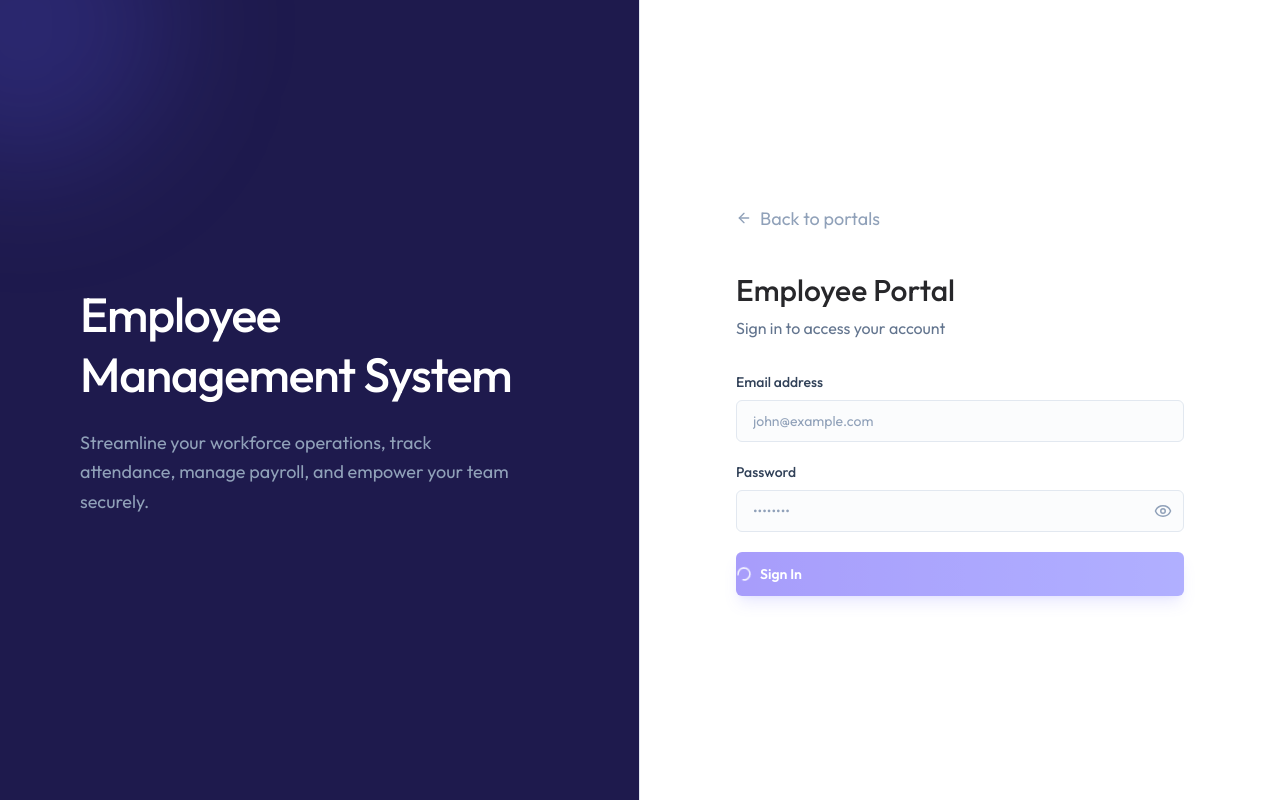
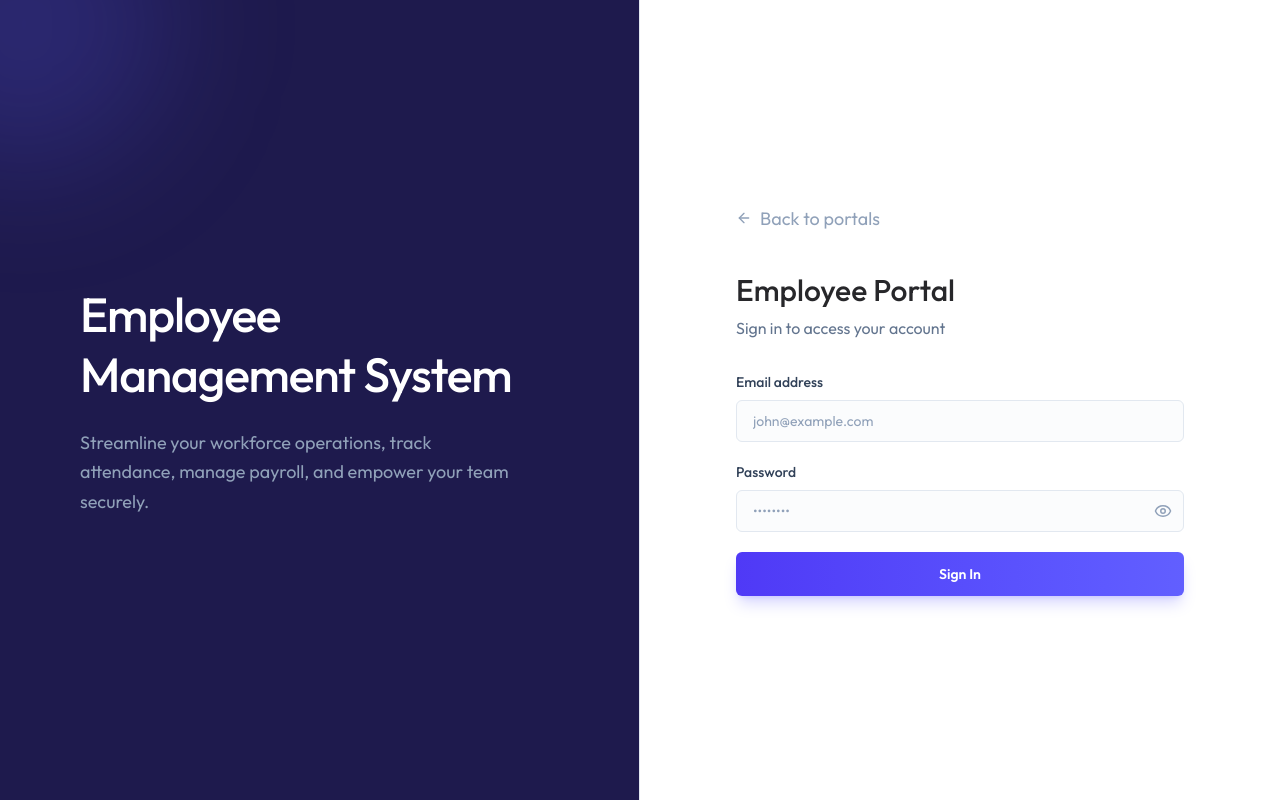
Before and after one commit to limon43633/EMS-Project-client, a React (Vite) app: page /login/employee in a window 1280 px wide. Built offline with nearby package versions, Linux system fonts and the light colour scheme.

Commit message:
changed login form

```diff
--- a/src/components/LoginForm.jsx
+++ b/src/components/LoginForm.jsx
@@ -9,11 +9,19 @@ const LoginForm = ({role, title, subtitle}) => {
     const [password, setPassword] = useState('');
     const [showPassword, setShowPassword] = useState(false);
     const [error, setError] = useState('');
-    const [loading, setLoading] = useState(true);
+    const [loading, setLoading] = useState(false);
 
     const handleSubmit = async (e) => {
         e.preventDefault();
-
+        setLoading(true);
+        setError('');
+        try {
+            // your login logic here
+        } catch (err) {
+            setError('Invalid email or password. Please try again.');
+        } finally {
+            setLoading(false);
+        }
     }
 
     return (
@@ -40,14 +48,19 @@ const LoginForm = ({role, title, subtitle}) => {
                     </div>
                 )}
 
-
                 <form className='space-y-5' onSubmit={handleSubmit}>
 
                     <div>
                         <label className='block text-sm font-medium text-slate-700 mb-2'>
                             Email address
                         </label>
-                        <input type='email' value={email} onChange={(e) => setEmail(e.target.value)} required placeholder='john@example.com'/>
+                        <input
+                            type='email'
+                            value={email}
+                            onChange={(e) => setEmail(e.target.value)}
+                            required
+                            placeholder='john@example.com'
+                        />
                     </div>
 
                     <div>
@@ -55,16 +68,29 @@ const LoginForm = ({role, title, subtitle}) => {
                             Password
                         </label>
                         <div className='relative'>
-                            <input type={showPassword ? 'text' : 'password'} onChange={(e) => setPassword(e.target.value)} required className='pr-11' placeholder='••••••••'/>
-
-                            <button type='button' className='absolute right-3 top-1/2 -translate-y-1/2 text-slate-400' onClick={()=> setShowPassword(!showPassword)}>
+                            <input
+                                type={showPassword ? 'text' : 'password'}
+                                value={password}
+                                onChange={(e) => setPassword(e.target.value)}
+                                required
+                                className='pr-11'
+                                placeholder='••••••••'
+                            />
+                            <button
+                                type='button'
+                                className='absolute right-3 top-1/2 -translate-y-1/2 text-slate-400'
+                                onClick={() => setShowPassword(!showPassword)}
+                            >
                                 {showPassword ? <EyeOffIcon size={18} /> : <EyeIcon size={18} />}
                             </button>
                         </div>
-
                     </div>
 
-                    <button type='submit' disabled={loading} className='w-full py-3 bg-linear-to-r from-indigo-600 to-indigo-500 text-white rounded-md text-sm font-semibold hover:from-indigo-700 hover:to-indigo-600  disabled:opacity-50 transition-all duration-200 shadow-lg shadow-indigo-500/25 active:scale-[0.98] flex items-center'>
+                    <button
+                        type='submit'
+                        disabled={loading}
+                        className='w-full py-3 bg-linear-to-r from-indigo-600 to-indigo-500 text-white rounded-md text-sm font-semibold hover:from-indigo-700 hover:to-indigo-600 disabled:opacity-50 transition-all duration-200 shadow-lg shadow-indigo-500/25 active:scale-[0.98] flex items-center justify-center'
+                    >
                         {loading && <Loader2Icon className='animate-spin h-4 w-4 mr-2' />}
                         Sign In
                     </button>
@@ -74,8 +100,6 @@ const LoginForm = ({role, title, subtitle}) => {
             </div>
             </div>
 
-
-
         </div>
     );
 };
```
